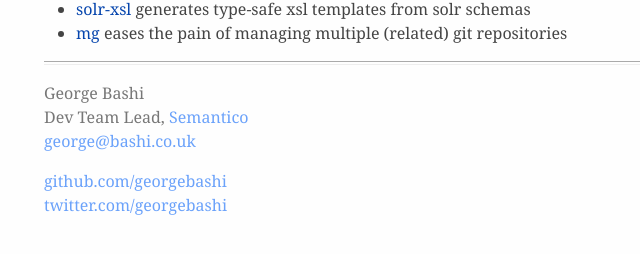
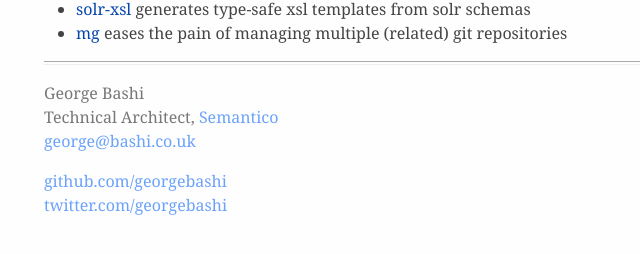
Before and after one commit to georgebashi/georgebashi.github.com, a Jekyll site: the page built from index.md, in a window 1280 px wide. Shown: the part 250-504 px from the top of the page, without its empty margins (260-900 px from the left). Built offline with Jekyll 4.4.1, drawn with Linux system fonts in a browser that asks for light colours.

Commit message:
dev team lead => technical architect

```diff
--- a/_layouts/post.html
+++ b/_layouts/post.html
@@ -28,7 +28,7 @@
     <footer>
         <p>
             George Bashi<br />
-            Dev Team Lead, <a href='http://www.semantico.com'>Semantico</a><br />
+            Technical Architect, <a href='http://www.semantico.com'>Semantico</a><br />
             <a href='mailto:george@bashi.co.uk'>george@bashi.co.uk</a>
         </p>
 
```
